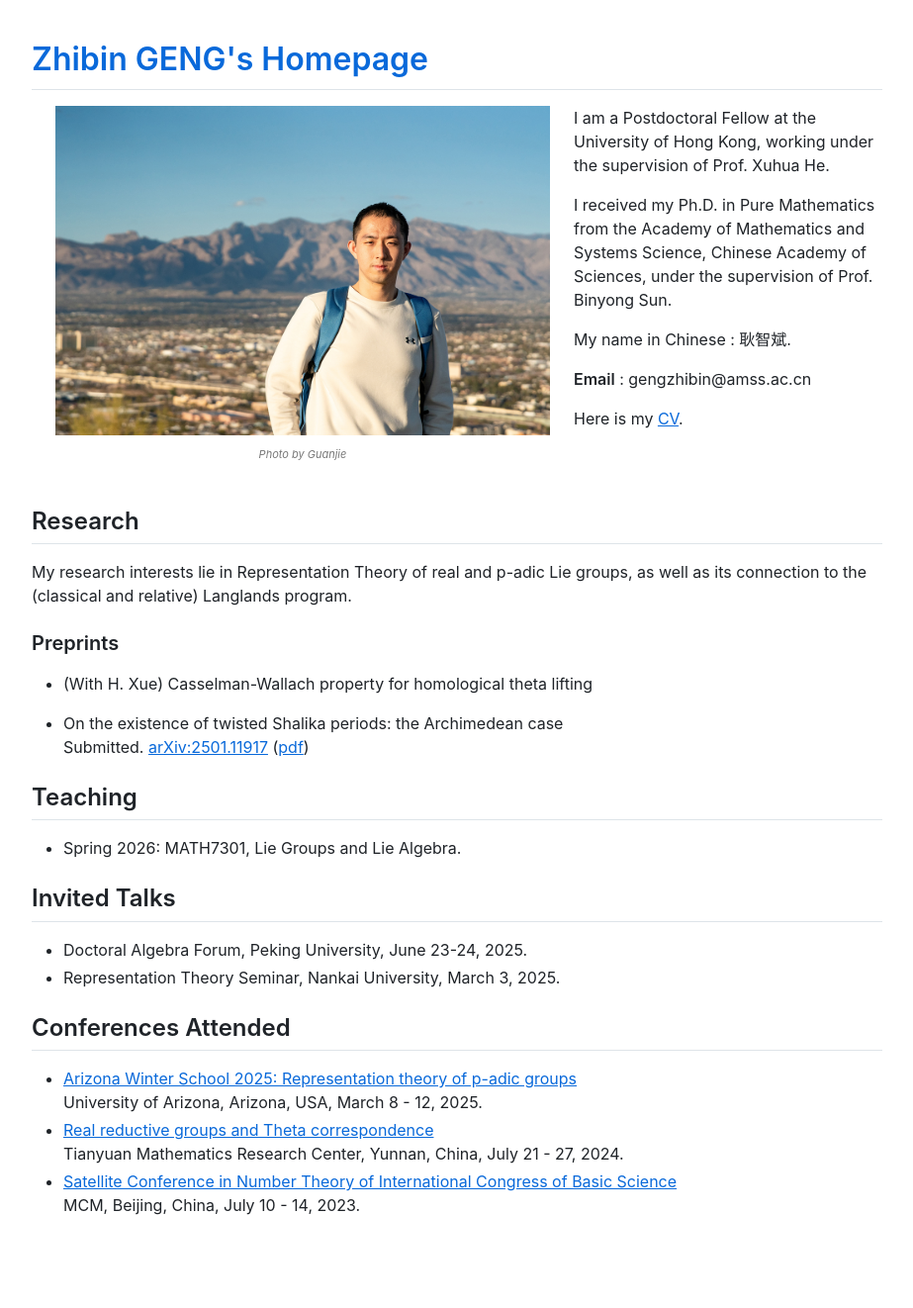
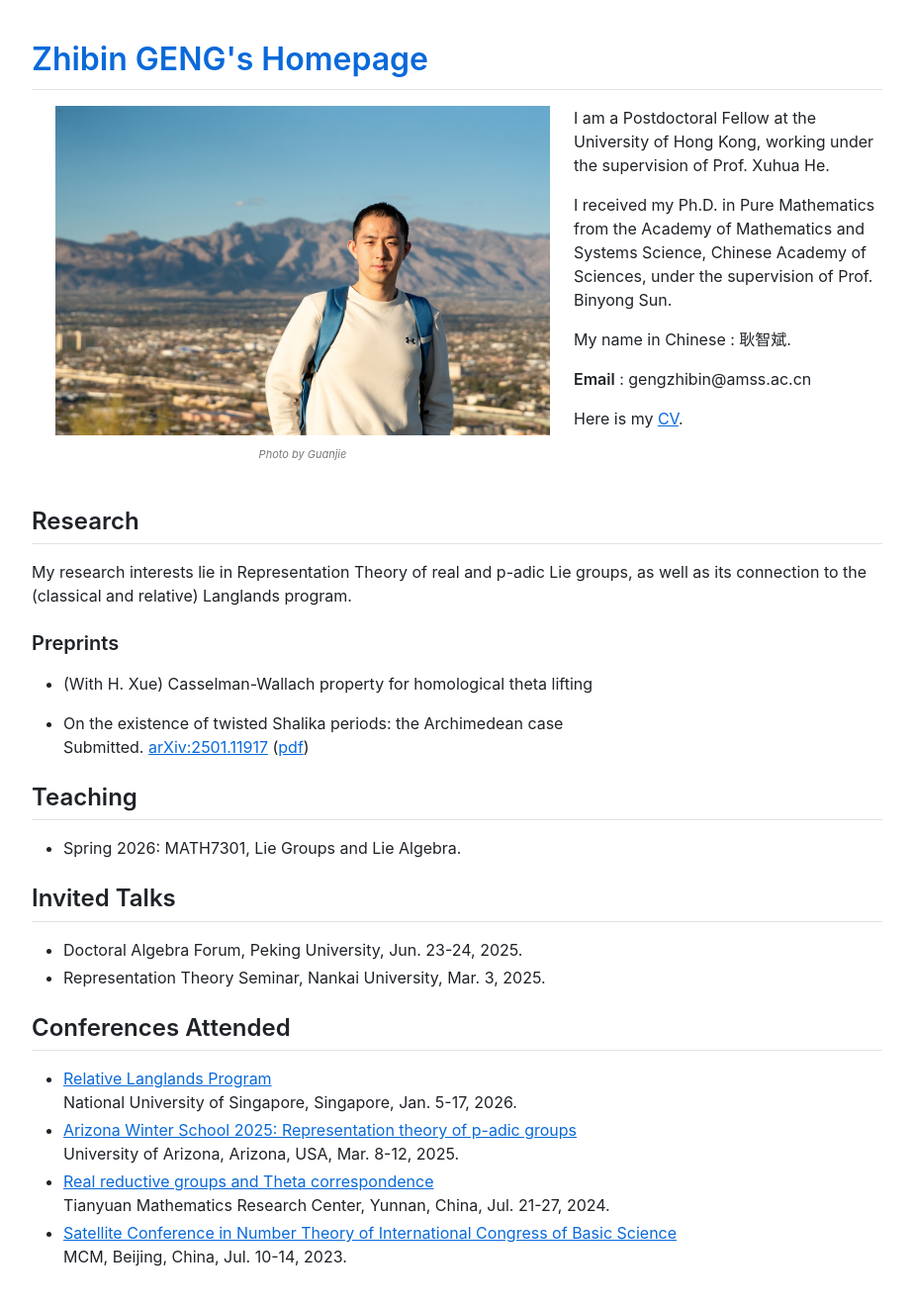
Before and after one commit to Lyle24/zhibingeng, a Jekyll site: the page built from index.md, in a window 1280 px wide. Shown: the whole page at 99% size, without its empty margins (178-1101 px from the left). Built offline with Jekyll 4.4.1, drawn with Linux system fonts in a browser that asks for light colours; before the commit the page ends 1270 px from its top, so only the background shows below that.

Commit message:
Update index.md

```diff
--- a/index.md
+++ b/index.md
@@ -38,13 +38,15 @@ My research interests lie in Representation Theory of real and p-adic Lie groups
 - Spring 2026: MATH7301, Lie Groups and Lie Algebra.
 
 ## Invited Talks
-- Doctoral Algebra Forum, Peking University, June 23-24, 2025.
-- Representation Theory Seminar, Nankai University, March 3, 2025.
+- Doctoral Algebra Forum, Peking University, Jun. 23-24, 2025.
+- Representation Theory Seminar, Nankai University, Mar. 3, 2025.
 
 ## Conferences Attended
+- [<u>Relative Langlands Program</u>](https://ims.nus.edu.sg/events/relative-langlands-program/)
+  National University of Singapore, Singapore, Jan. 5-17, 2026.
 - [<u>Arizona Winter School 2025: Representation theory of p-adic groups</u>](https://swc-math.github.io/aws/2025/index.html)
-  University of Arizona, Arizona, USA, March 8 - 12, 2025.
+  University of Arizona, Arizona, USA, Mar. 8-12, 2025.
 - [<u>Real reductive groups and Theta correspondence</u>](http://tianyuan.amss.ac.cn/ztyt/info/2024/145230.html)
-  Tianyuan Mathematics Research Center, Yunnan, China, July 21 - 27, 2024.
+  Tianyuan Mathematics Research Center, Yunnan, China, Jul. 21-27, 2024.
 - [<u>Satellite Conference in Number Theory of International Congress of Basic Science</u>](https://satelliteconference2023.casconf.cn/)
-  MCM, Beijing, China, July 10 - 14, 2023.
+  MCM, Beijing, China, Jul. 10-14, 2023.
```
